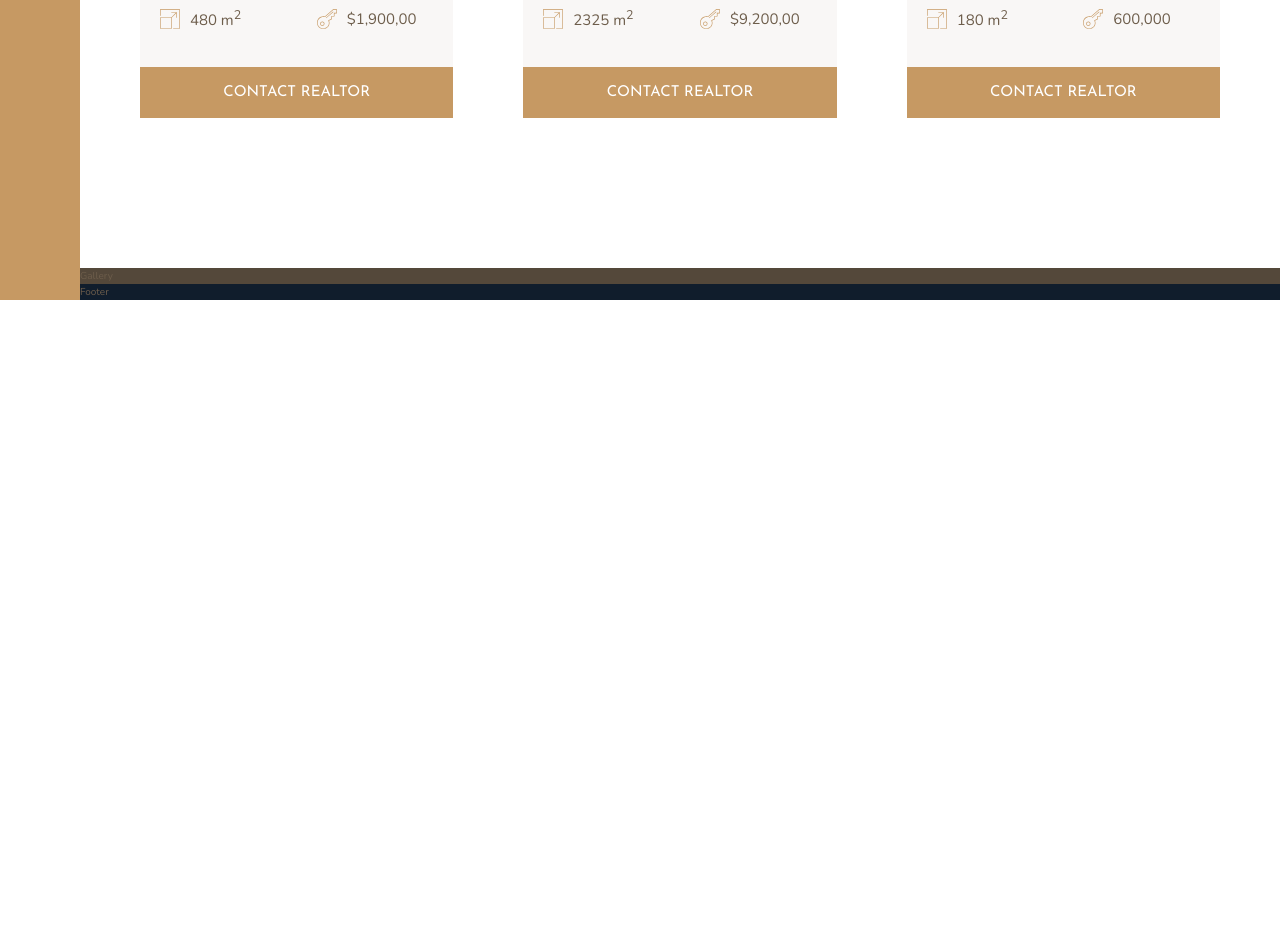
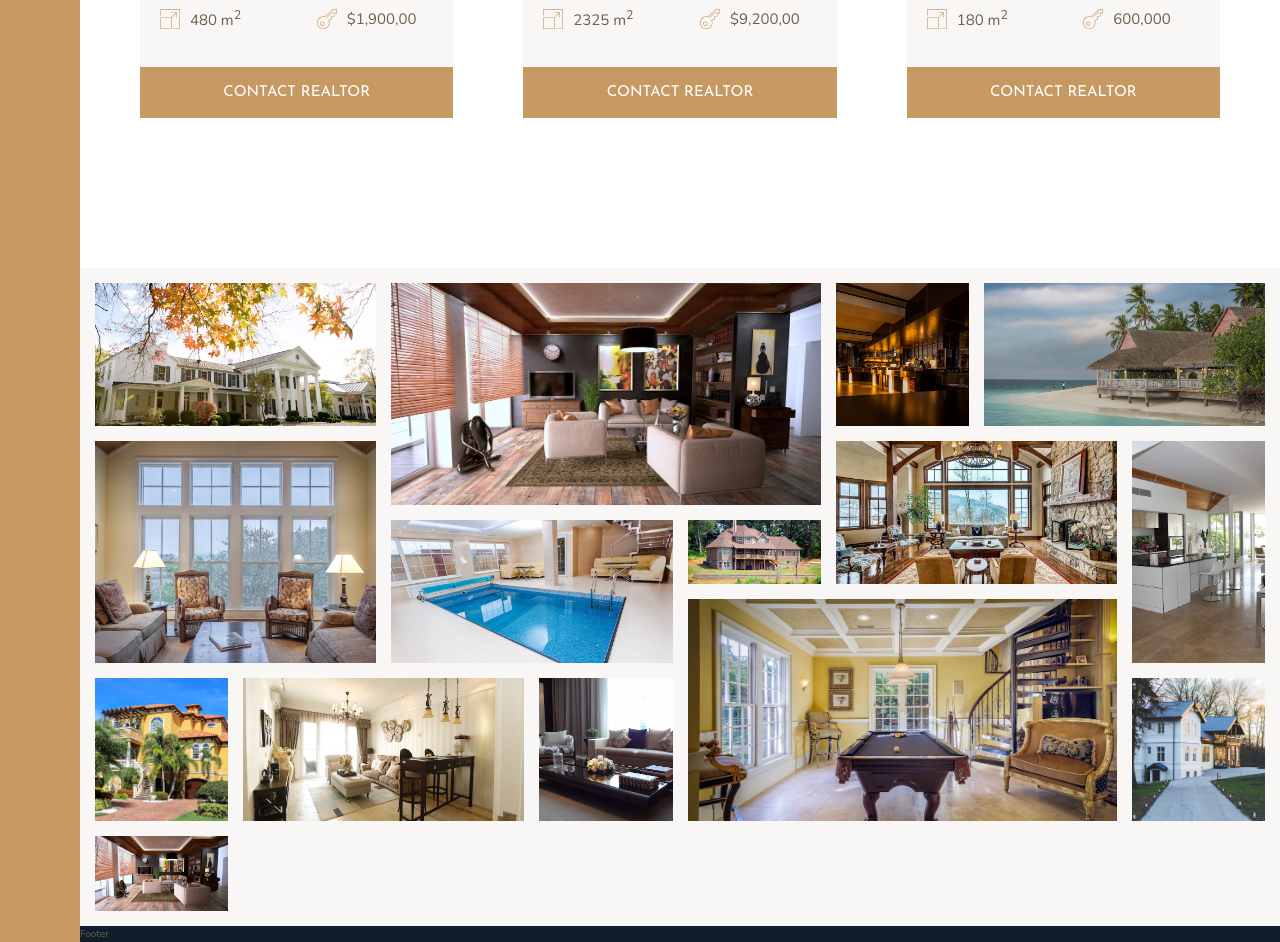
Before and after one commit to alexdermenji/nexter, a website: page index.html in a window 1280 px wide. Shown: the part 3133-4075 px from the top of the page. Before the commit the page ends 3433 px from the top, so only its background shows below. Drawn offline with nearby package versions, Linux system fonts and the light colour scheme.

Commit message:
gallery section grid completed

```diff
--- a/index.html
+++ b/index.html
@@ -290,7 +290,52 @@
     </div>
 
   </section>
-  <section class="gallery">Gallery</section>
+  <section class="gallery">
+    <figure class="gallery__item gallery__item--1">
+      <img src="img/gal-1.jpeg" alt="Image gallery 1" class="gallery__img">
+    </figure>
+    <figure class="gallery__item gallery__item--2">
+      <img src="img/gal-2.jpeg" alt="Image gallery 1" class="gallery__img">
+    </figure>
+    <figure class="gallery__item gallery__item--3">
+      <img src="img/gal-3.jpeg" alt="Image gallery 1" class="gallery__img">
+    </figure>
+    <figure class="gallery__item gallery__item--4">
+      <img src="img/gal-4.jpeg" alt="Image gallery 1" class="gallery__img">
+    </figure>
+    <figure class="gallery__item gallery__item--5">
+      <img src="img/gal-5.jpeg" alt="Image gallery 1" class="gallery__img">
+    </figure>
+    <figure class="gallery__item gallery__item--6">
+      <img src="img/gal-6.jpeg" alt="Image gallery 1" class="gallery__img">
+    </figure>
+    <figure class="gallery__item gallery__item--7">
+      <img src="img/gal-7.jpeg" alt="Image gallery 1" class="gallery__img">
+    </figure>
+    <figure class="gallery__item gallery__item--8">
+      <img src="img/gal-8.jpeg" alt="Image gallery 1" class="gallery__img">
+    </figure>
+    <figure class="gallery__item gallery__item--9">
+      <img src="img/gal-9.jpeg" alt="Image gallery 1" class="gallery__img">
+    </figure>
+    <figure class="gallery__item gallery__item--10">
+      <img src="img/gal-10.jpeg" alt="Image gallery 1" class="gallery__img">
+    </figure>
+    <figure class="gallery__item gallery__item--11">
+      <img src="img/gal-11.jpeg" alt="Image gallery 1" class="gallery__img">
+    </figure>
+    <figure class="gallery__item gallery__item--12">
+      <img src="img/gal-12.jpeg" alt="Image gallery 1" class="gallery__img">
+    </figure>
+    <figure class="gallery__item gallery__item--13">
+      <img src="img/gal-13.jpeg" alt="Image gallery 1" class="gallery__img">
+    </figure>
+    <figure class="gallery__item gallery__item--14">
+      <img src="img/gal-14.jpeg" alt="Image gallery 1" class="gallery__img">
+    </figure>
+
+    <img src="img/gal-2.jpeg" alt="Image gallery 2" class="gallery__img">
+  </section>
   <footer class="footer">Footer</footer>
 
 </body>
--- a/sass/_gallery.scss
+++ b/sass/_gallery.scss
@@ -1,4 +1,93 @@
 .gallery {
-  background-color: $color-grey-dark-1;
+  background-color: $color-grey-light-1;
   grid-column: full-start/full-end;
+
+  display: grid;
+  grid-template-columns: repeat(8, 1fr);
+  grid-template-rows: repeat(7, 5vw);
+  padding: 1.5rem;
+  grid-gap: 1.5rem;
+
+  &__item {
+    &--1 {
+      grid-row: 1/span 2;
+      grid-column: 1/span 2;
+    }
+
+    &--2 {
+      grid-row: 1/span 3;
+      grid-column: 3/span 3;
+    }
+
+    &--3 {
+      grid-row: 1/span 2;
+      grid-column: 6/span 1;
+    }
+
+    &--4 {
+      grid-row: 1/span 2;
+      grid-column: 7/span 2;
+    }
+
+    &--5 {
+      grid-row: 3/span 3;
+      grid-column: 1/span 2;
+    }
+
+    &--6 {
+      grid-row: 4/span 2;
+      grid-column: 3/span 2;
+    }
+
+    &--7 {
+      grid-row: 4/span 1;
+      grid-column: 5/span 1;
+    }
+
+    &--8 {
+      grid-row: 3/span 2;
+      grid-column: 6/span 2;
+    }
+
+    &--9 {
+      grid-row: 3/span 3;
+      grid-column: 8/span 1;
+    }
+
+    &--10 {
+      grid-row: 6/span 2;
+      grid-column: 1/span 1;
+    }
+
+    &--11 {
+      grid-row: 6/span 2;
+      grid-column: 2/span 2;
+    }
+
+    &--12 {
+      grid-row: 6/span 2;
+      grid-column: 4/span 1;
+    }
+
+    &--13 {
+      grid-row: 5/span 3;
+      grid-column: 5/span 3;
+    }
+
+    &--14 {
+      grid-row: 6/span 2;
+      grid-column: 8/span 1;
+    }
+  }
+
+  &__img {
+    width: 100%;
+    height: 100%;
+    object-fit: cover;
+    display: block;
+  }
+
+  &>* {
+    width: 100%;
+  }
 }
```
Also changed, not shown: css/style.css.
